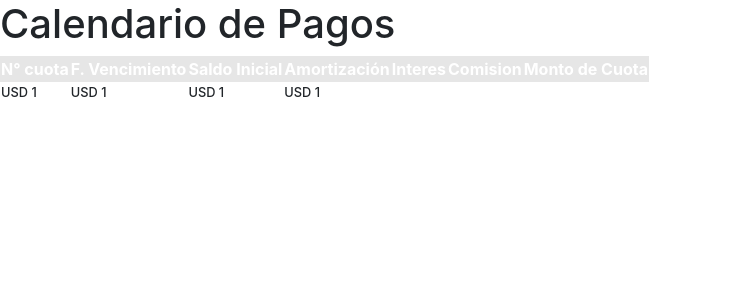
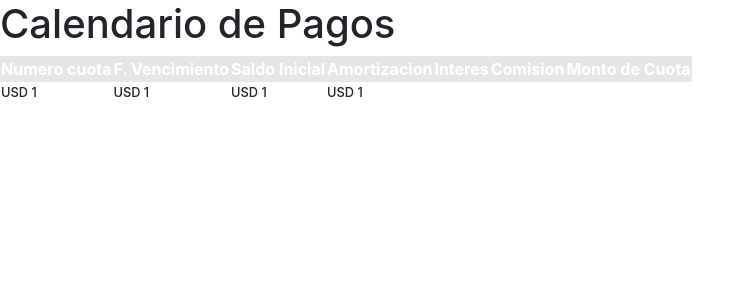
Before and after one commit to ariangcc/tunke-backend-admin, a Python web app: template templates/calendar.html in a window 1280 px wide. Shown: the top 300 px of the page, without its empty margins (0-755 px from the left). Run offline with Jinja, Linux system fonts and the light colour scheme; the template is opened without the code that fills it: most values are stand-ins (such as "Sample title", 1, 10 or a date in 2020); some libraries are stand-ins or nearby versions.

Commit message:
Ahora si de veras

```diff
--- a/templates/calendar.html
+++ b/templates/calendar.html
@@ -59,10 +59,10 @@
       <table>
         <thead>
               <tr class="table-dark">
-                  <th>N° cuota</th>
+                  <th>Numero cuota</th>
                   <th>F. Vencimiento</th>
                   <th>Saldo Inicial</th>
-                  <th>Amortización</th>
+                  <th>Amortizacion</th>
                   <th>Interes</th>
                   <th>Comision</th>
                   <th>Monto de Cuota</th>
```
